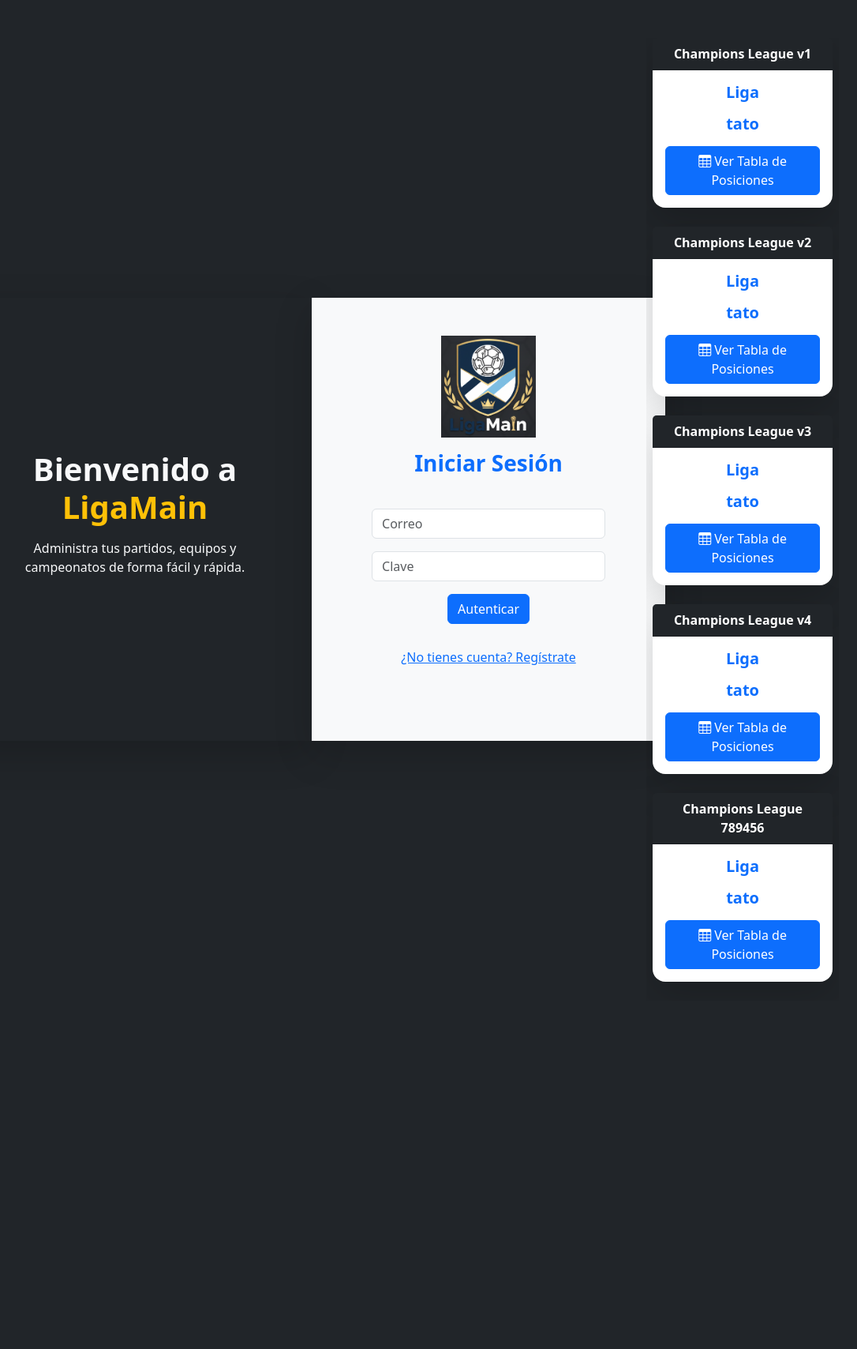
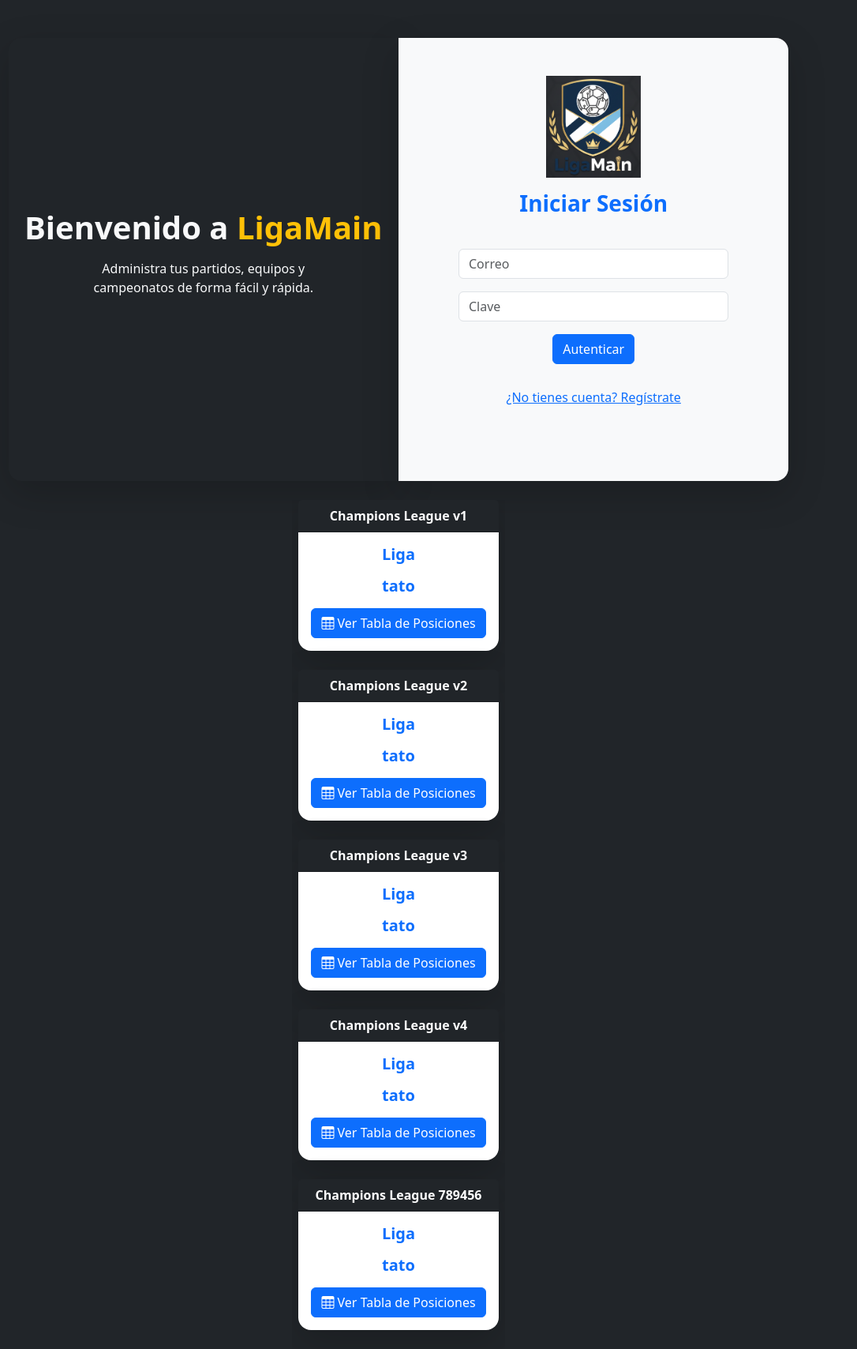
Before and after one commit to Mate0521/LigaMain, a PHP site: page / in a window 1280 px wide. Shown: the whole page at 79% size, without its empty margins (135-1221 px from the left). Before the commit the page ends 1243 px from the top, so only its background shows below. Run offline with PHP 8.4, Linux system fonts and the light colour scheme; data comes from the database, SQL or seed files in the repository.

Commit message:
mas bonito el login

```diff
--- a/views/Login.php
+++ b/views/Login.php
@@ -78,8 +78,10 @@ $campeonatos = $camp->listarCampeonatosAll();
 			</div>
 		</div>
   	</div>
-  <!-- card de tabla de pos -->
-	<div class="row mt-4">
+</div>
+<div class="container d-flex align-items-center justify-content-center">
+	<!-- card de tabla de pos -->
+	<div class="row mt-4 ">
 		<div class="overflow-auto px-2">
 			<?php foreach ($campeonatos as $campeonato): ?>
 				<div class="card mb-4 border-0 shadow-lg rounded-4 animate__animated animate__fadeInUp">
```
